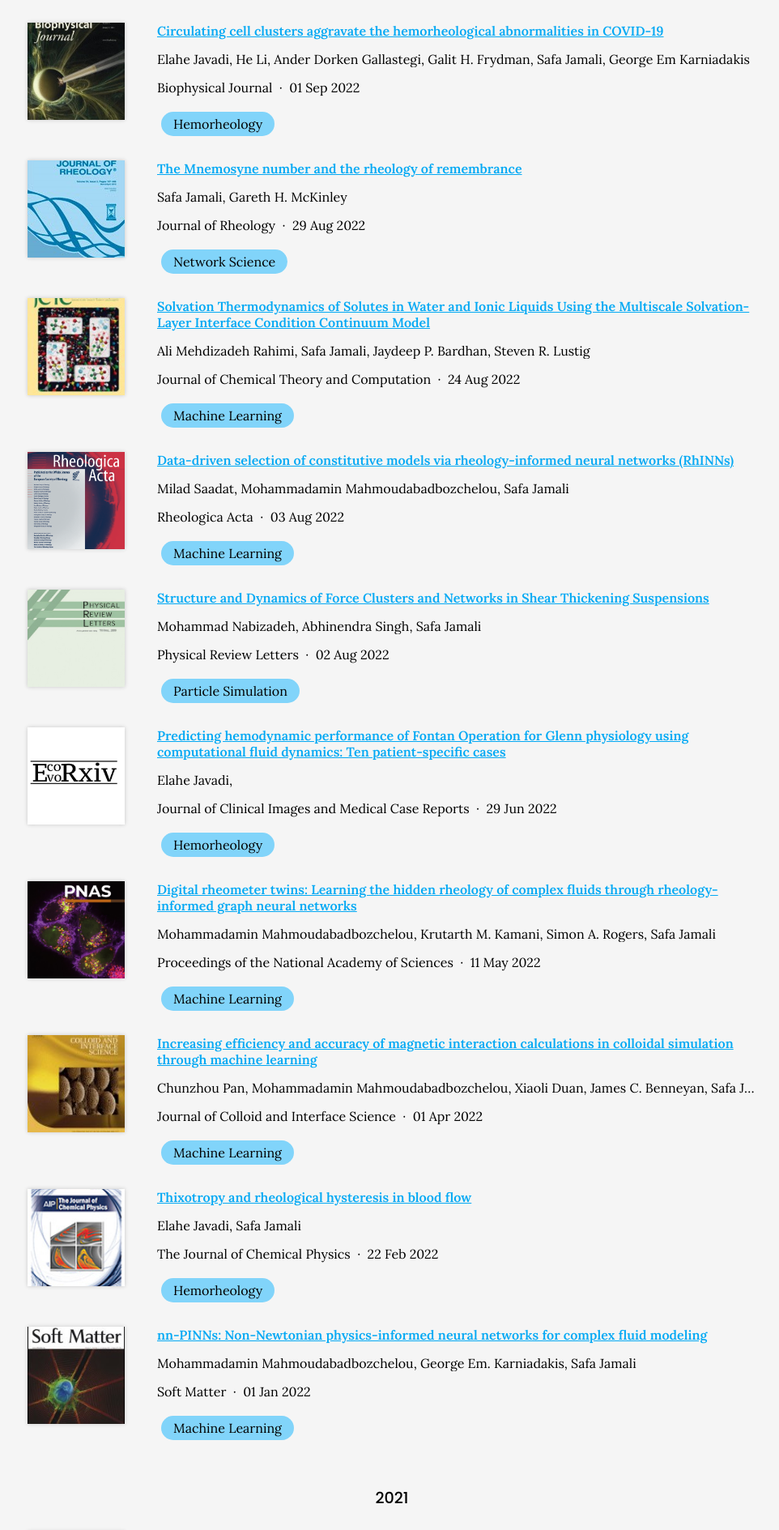
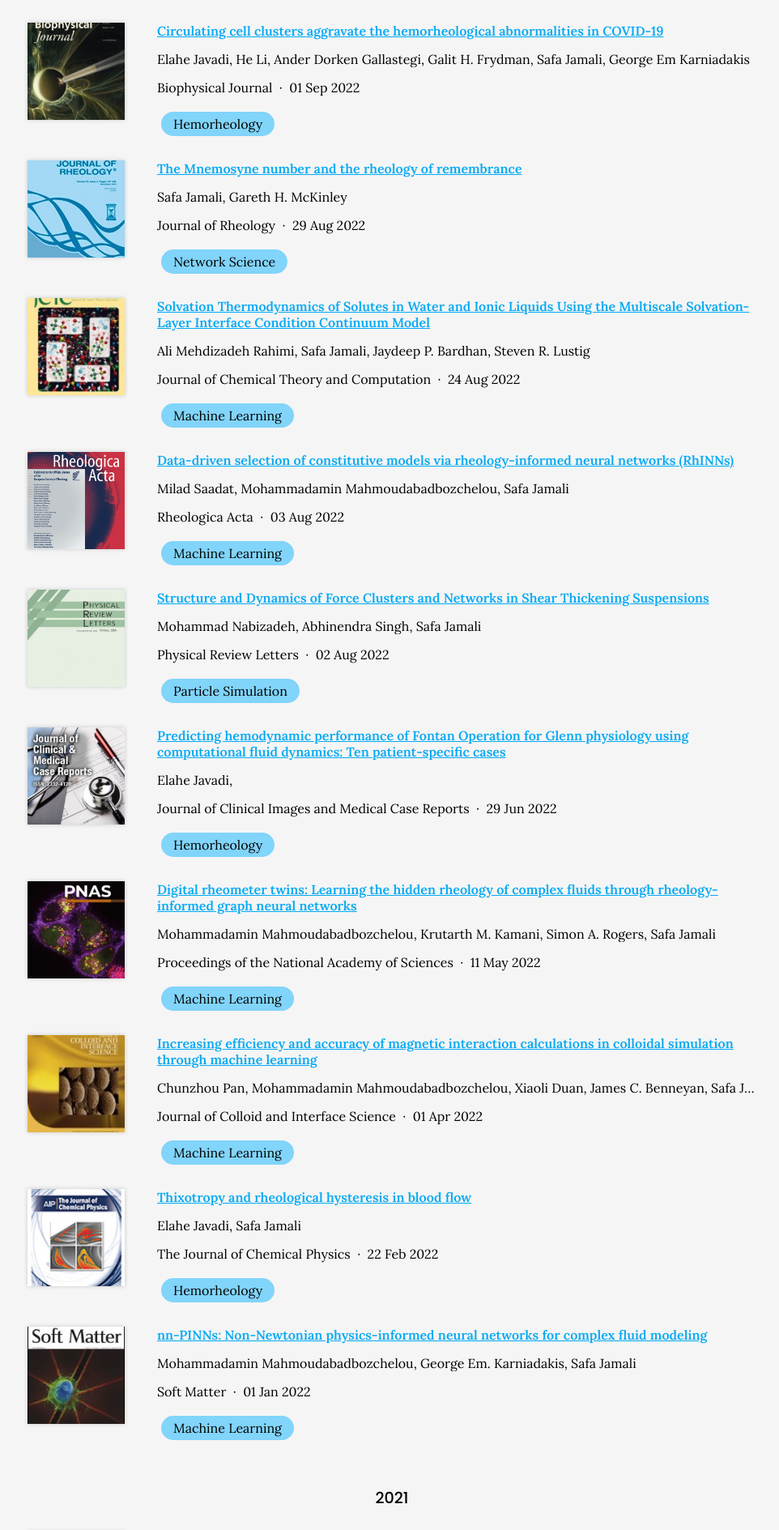
Before and after one commit to procf/procf.github.io, a Jekyll site: the page built from publications/index.md, in a window 1280 px wide. Shown: the part 2397-4286 px from the top of the page at 81% size, without its empty margins (156-1118 px from the left). Built offline with Jekyll 4.4.1, drawn with Linux system fonts in a browser that asks for light colours; nearby versions of some CDN libraries; comment, search, counter and statistics services are not loaded.

Commit message:
Generate citations

```diff
--- a/_data/citations.yaml
+++ b/_data/citations.yaml
@@ -434,7 +434,7 @@
   publisher: Journal of Clinical Images and Medical Case Reports
   date: '2022-06-29'
   link: https://doi.org/gtgxm4
-  image: https://procf.github.io/images/journal_covers/ecoevorxiv.jpg
+  image: https://procf.github.io/images/journal_covers/j_clin_med_case_reports.jpg
   tags:
   - Hemorheology
 - id: 10.1063/5.0106700
```
